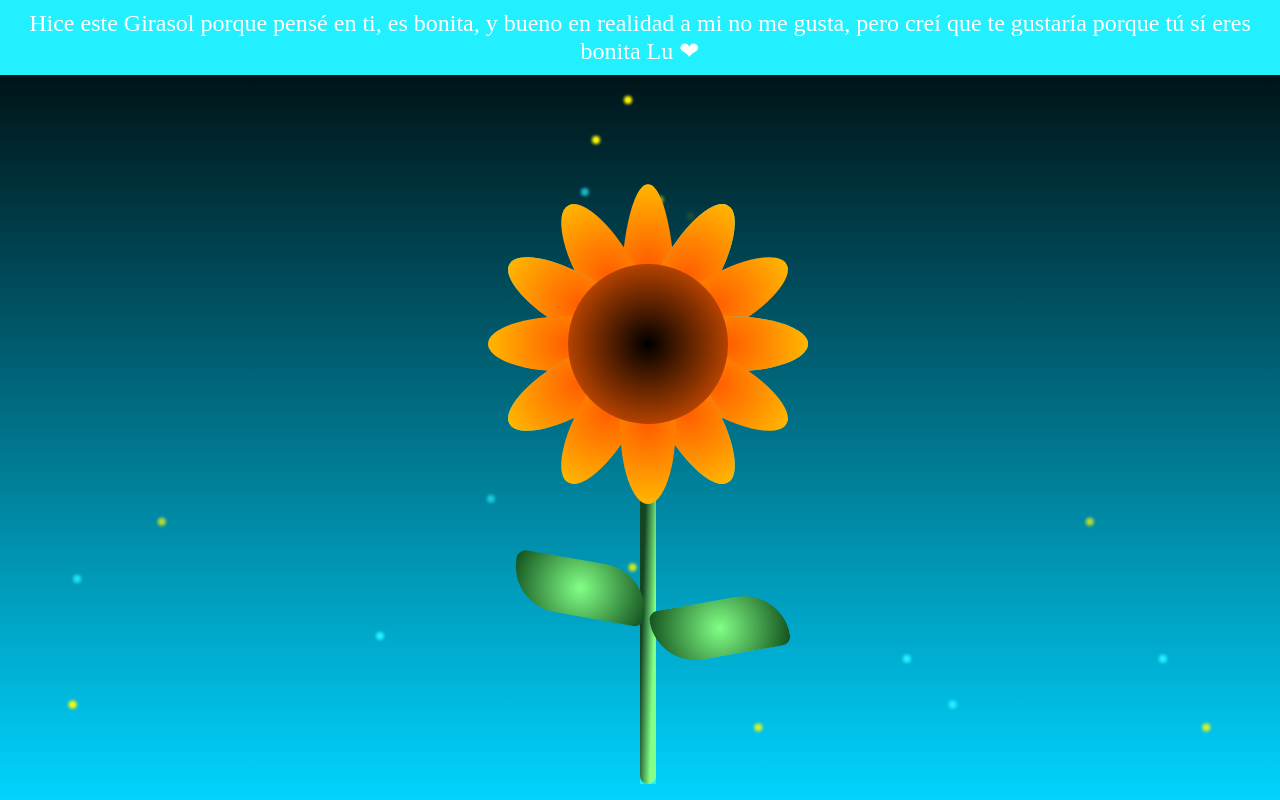
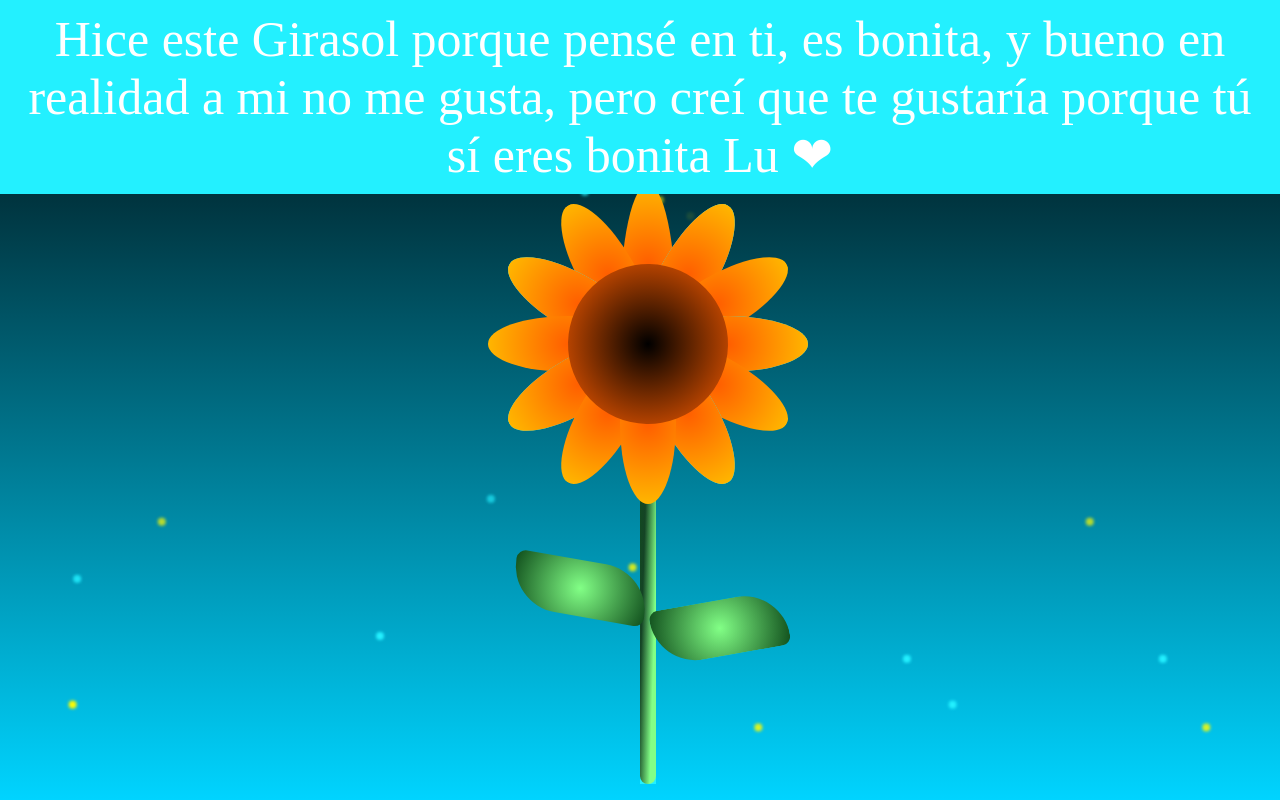
Before and after one commit to DSohm/Lu, a plain HTML site: page index.html in a window 1280 px wide. Drawn offline with Linux system fonts and the light colour scheme.

Commit message:
Update style.css

```diff
--- a/style.css
+++ b/style.css
@@ -31,7 +31,7 @@ body{
     z-index: 999; /* Asegura que el texto esté en la parte superior */
     background: none; /* Fondo semitransparente para mejor legibilidad */
     padding: 10px;
-    font-size: 24px;
+    font-size: 50px;
 }
 .flower_wrapper{
     position: absolute;
```
